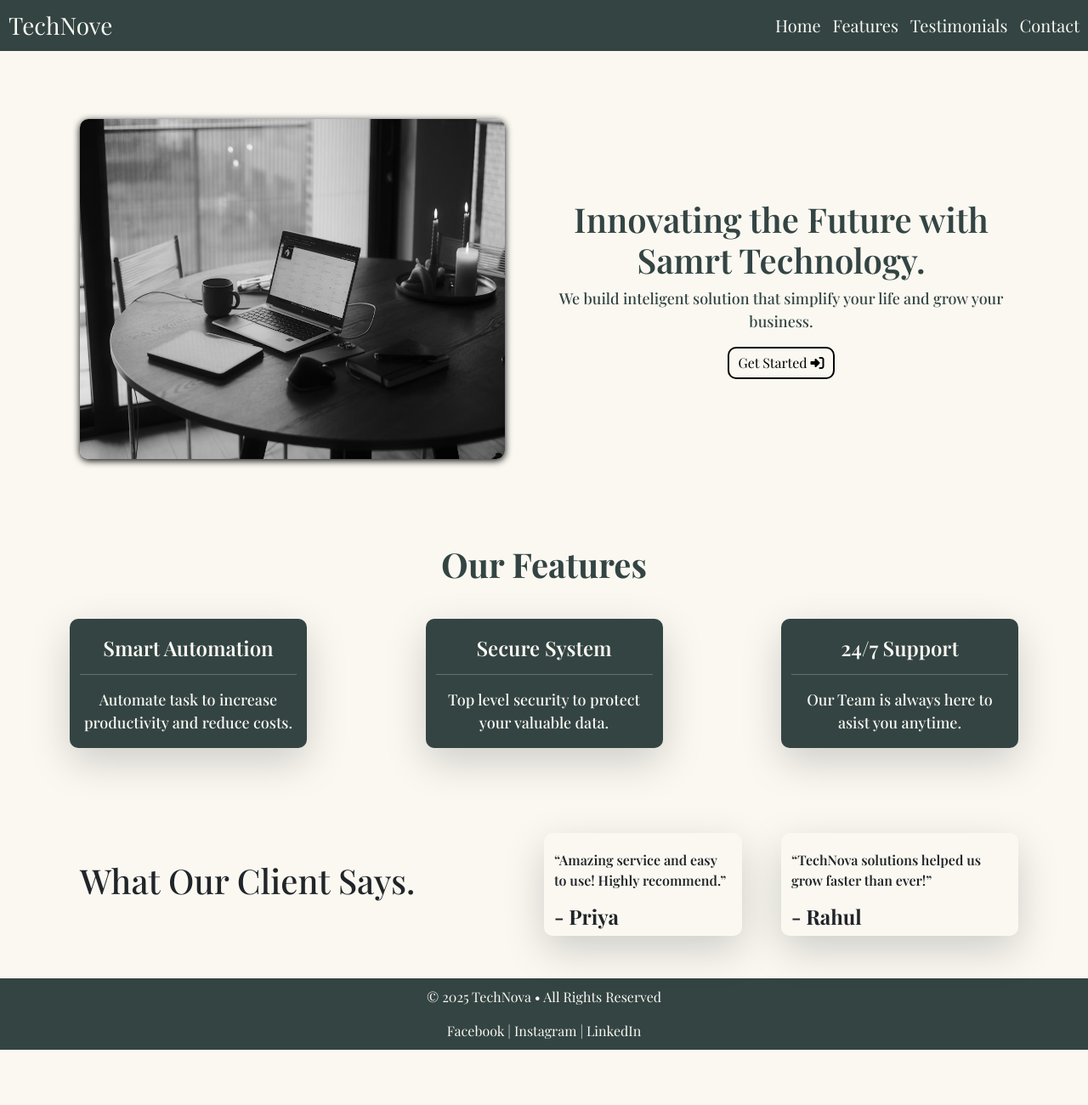
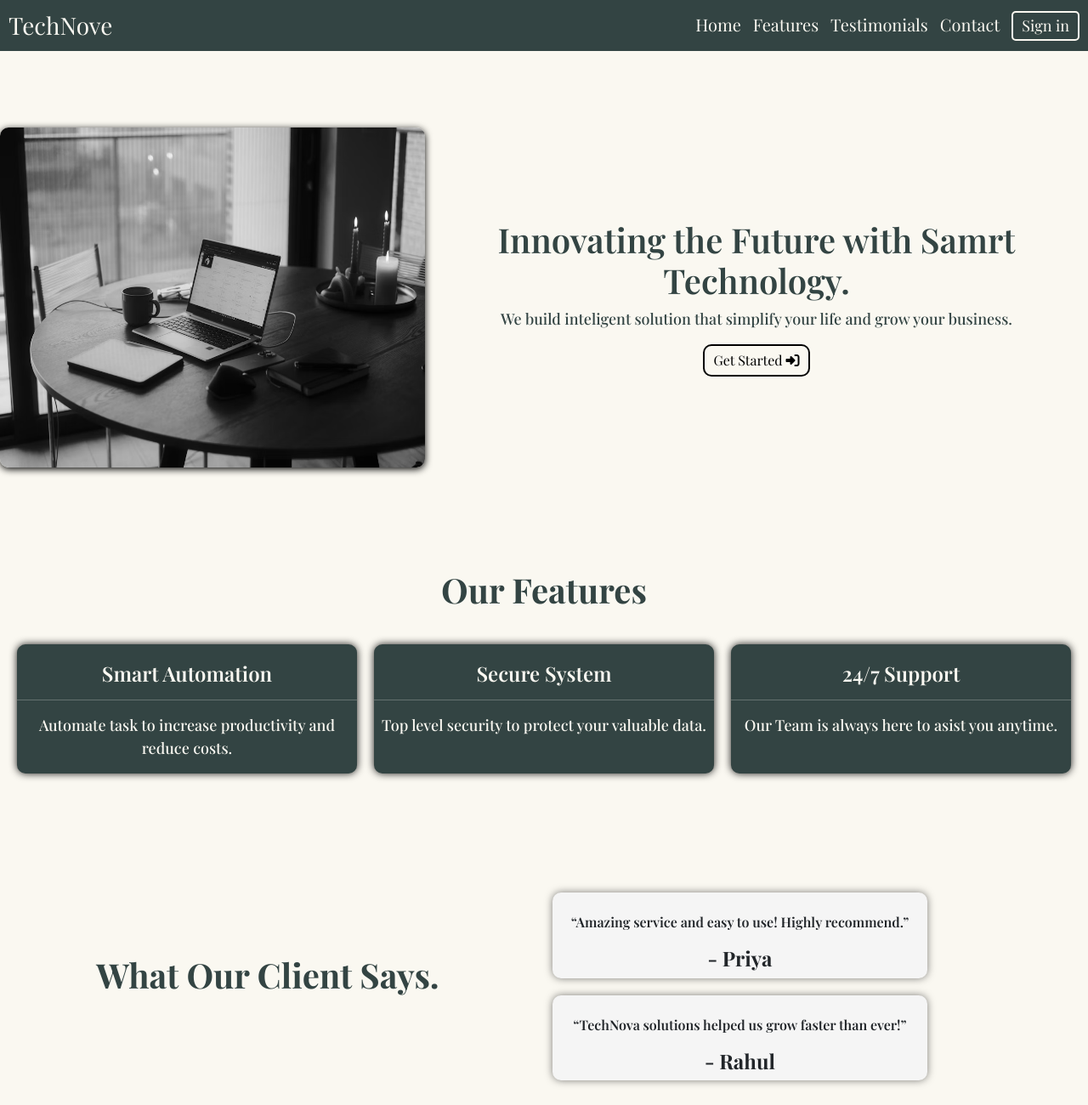
Before and after one commit to ashish-1843/Landing-Page, a plain HTML site: page index.html in a window 1280 px wide. Shown: the top 1300 px of the page at 85% size. Before the commit the page ends 1235 px from the top, so only its background shows below. Drawn offline with nearby package versions, Linux system fonts and the light colour scheme; a web font is replaced by a local one.

Commit message:
new changes

```diff
--- a/index.css
+++ b/index.css
@@ -11,6 +11,8 @@ body{
 }
 
 .header{
+    position : fixed;
+    top : 0;
     height : 60px;
     background-color: #334443;
     color : #FAF8F1;
@@ -31,11 +33,29 @@ body{
     font-size : 20px;
     margin-right : 10px;
 }
-
-.hero{
-    margin-top : 80px;
+.nav-links button{
+    margin-right : 10px;
+    padding : 2px 10px;
+    font-size : 18px;
+    border-radius : 5px;
+    background-color: transparent;
+    border : 2px solid #FAF8F1;
+    color : #FAF8F1;
 }
 
+.nav-links button:hover{
+    background-color: #FAF8F1;
+    color : #334443;
+}
+.hero{
+    margin-top : 150px;
+}
+
+.hero-sec{
+    display : flex;
+    justify-content: space-evenly;
+    align-items: center;
+}
 .hero-img img{
     border-radius : 10px;
     box-shadow : 0 2px 8px black;
@@ -67,7 +87,15 @@ body{
 }
 
 .features{
+    padding : 20px 20px;
     margin-top : 100px;
+}
+
+.features-grid {
+    display: grid;
+    grid-template-columns: repeat(auto-fit, minmax(250px, 1fr));
+    gap: 20px;
+    margin-top: 30px;
 }
 
 .features h1{
@@ -76,10 +104,13 @@ body{
     font-weight : 700;
 }
 
-.features .feature-grid{
+.features .features-grid{
     margin-top : 40px;
 }
 
+.feature-box{
+    box-shadow : 0 0 10px rgba(0,0,0.5,0.9);
+}
 .feature-box h3{
     text-align: center;
     margin-top : 20px;
@@ -98,12 +129,39 @@ body{
     margin-top : 100px;
 }
 
+.testi-card{
+   text-align: center;
+}
+
+.testi-heading{
+    display: flex;
+    align-items: center;
+    justify-content: center;
+}
+
+.testi-heading h1{
+    color : #334443;
+    font-weight : 700;
+}
+
+.testi-detail {
+    display: grid;
+    grid-template-columns: repeat(auto-fit, minmax(250px, 1fr));
+    gap: 20px;
+    margin-top: 30px;
+}
+
 .testi-info{
     border-radius : 10px;
+    background-color: whitesmoke;
+    width : 70%;
+    margin-top : 20px;
+    padding : 1px 10px;
+    box-shadow : 0 0 10px rgba(0,0,0,0.5);
 }
 
 .testi-info p{
-    margin-top : 20px;
+    margin-top : 22px;
     font-weight : 600;
 }
 
@@ -126,12 +184,8 @@ footer a{
 
 @media(max-width : 900px){
 
-    .hero-img{
-        text-align: center;
-    }
     .hero-img img{
-        height : 200px;
-        width : 300px;
+        display : none;
     }
 
     .nav-links{
@@ -142,19 +196,16 @@ footer a{
         margin-top : 40px;
     }
 
-    .testimonials .testi-info{
-        margin-top : 40px;
+    .testi-card{
+        margin-left : 70px;
     }
 }
 
 @media (width : 1024px){
 
-    .hero-img{
-        text-align: center;
-    }
     .hero-img img{
-        height : 300px;
-        width : 400px;
+        height : 200px;
+        width : 300px;
     }
 
 }
@@ -165,8 +216,8 @@ footer a{
         text-align: end;
     }
     .hero-img img{
-        height : 250px;
-        width : 350px;
+        height : 200px;
+        width : 300px;
     }
 
 }
--- a/index.html
+++ b/index.html
@@ -25,93 +25,81 @@
         background-color: #FAF8F1;
     }
 
-    .feature-box{
+    .feature-box {
         background-color: #334443;
-        color : #FAF8F1;
-        border-radius : 10px;
+        color: #FAF8F1;
+        border-radius: 10px;
     }
+
+
 </style>
 
 <body>
-    <header class="header position-sticky top-0">
+    <header class="header">
         <div class="logo">TechNove</div>
         <nav class="nav-links">
             <a href="#">Home</a>
             <a href="#">Features</a>
             <a href="#">Testimonials</a>
             <a href="#">Contact</a>
+            <button>Sign in</button>
         </nav>
     </header>
 
     <section class="hero">
-        <div class="container">
-            <div class="container-fluid">
-                <div class="row justify-content-between gy-4 align-items-center">
-                    <div class="col-lg-6 col-sm-6 col-12">
+        <div class="hero-sec">
             <div class="hero-img">
                 <img src="landing-img.avif" height="400" width="500">
             </div>
-                    </div>
-                    <div class="col-lg-6 col-sm-6 col-12">
+
+
         <div class="hero-info">
             <h1>Innovating the Future with Samrt Technology.</h1>
             <p>We build inteligent solution that simplify your life and grow your business.</p>
             <button class="hero-btn">Get Started <i class="fa-solid fa-right-to-bracket"></i></button>
         </div>
         </div>
-                </div>
-            </div>
-        </div>
     </section>
 
     <section class="features">
         <h1>Our Features</h1>
-        <div class="container">
-            <div class="container-fluid">
-                <div class="row feature-grid justify-content-between align-items-center">
-                    <div class="col-lg-3 col-sm-3 col-12 feature-box shadow-lg">
+        <div class="features-grid">
+            <div class="feature-box">
                 <h3>Smart Automation</h3>
                 <hr>
                 <p>Automate task to increase productivity and reduce costs.</p>
             </div>
 
-                    <div class="col-lg-3 col-sm-3 col-12 feature-box shadow-lg">
+            <div class="feature-box ">
                 <h3>Secure System</h3>
                 <hr>
                 <p>Top level security to protect your valuable data.</p>
             </div>
 
-                    <div class="col-lg-3 col-sm-3 col-12 feature-box shadow-lg">
+            <div class="feature-box">
                 <h3>24/7 Support</h3>
                 <hr>
                 <p>Our Team is always here to asist you anytime.</p>
             </div>
-                </div>
-            </div>
+
         </div>
     </section>
 
     <section class="testimonials">
-        <div class="container">
-            <div class="container-fluid">
-                <div class="row testi-container align-items-center">
-                    <div class="col-lg-6 col-sm-6 col-12">
+        <div class="testi-detail">
+            <div class="testi-heading">
                 <h1>What Our Client Says.</h1>
             </div>
 
-                    <div class="col-lg-6 col-sm-6 col-12">
-                    <div class="row testi-card justify-content-between align-items-center">
-                        <div class="col-lg-5 col-sm-5 col-12 testi-info shadow-lg">
+            <div class="testi-card">
+                <div class="testi-info">
                     <p>“Amazing service and easy to use! Highly recommend.”</p>
                     <h4>- Priya</h4>
                 </div>
 
-                         <div class="col-lg-6 col-sm-6 col-12 testi-info shadow-lg">
+                <div class="testi-info ">
                     <p>“TechNova solutions helped us grow faster than ever!”</p>
                     <h4>- Rahul</h4>
-                        </div>
-                    </div>
-                    </div>
                 </div>
             </div>
         </div>
```
Lines whose indentation alone changed are shown as unchanged.
